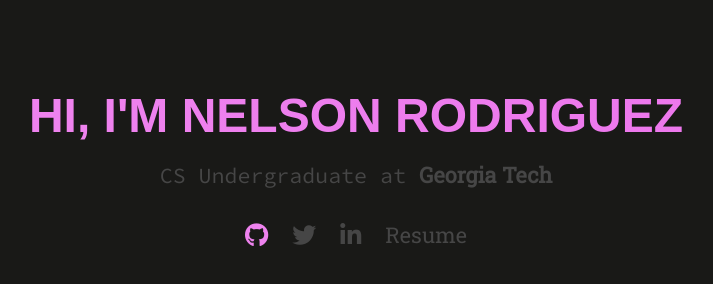
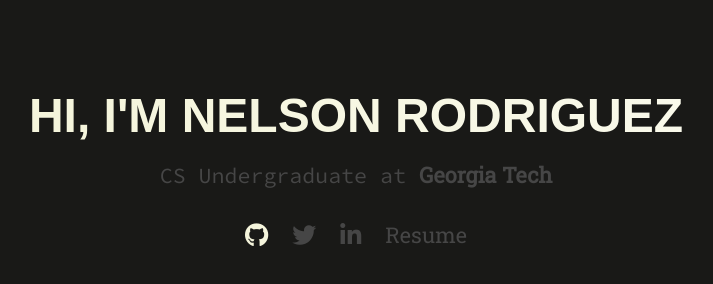
Before and after one commit to Yugenero/old_website, a plain HTML site: page index.html in a window 1280 px wide. In both pictures the pointer is over the link 540 px from the left and 235 px from the top of the page. Shown: the whole page, without its empty margins (284-997 px from the left). Drawn offline with nearby package versions, Linux system fonts and the light colour scheme.

Commit message:
Add files via upload

```diff
--- a/css/styles.css
+++ b/css/styles.css
@@ -111,7 +111,7 @@ nav { display:none; }
 }
 
 .social-list--link:hover {
-	color: violet;
+	color: beige;
 }
 
 .social-list {
@@ -136,7 +136,7 @@ nav { display:none; }
 }
 
 .resume:hover {
-	color: violet;
+	color: beige;
 }
 
 .link-gatech {
@@ -160,7 +160,7 @@ nav { display:none; }
 	text-transform: uppercase;
 	font-weight: 700;
 	font-family: "Josefin Sans", sans-serif;
-	background: linear-gradient(to left, rgb(235, 105, 235), violet 60%);
+	background: linear-gradient(to left, white, beige 60%);
 	background-size: auto auto;
 	background-clip: border-box;
 	background-size: 200% auto;
```
